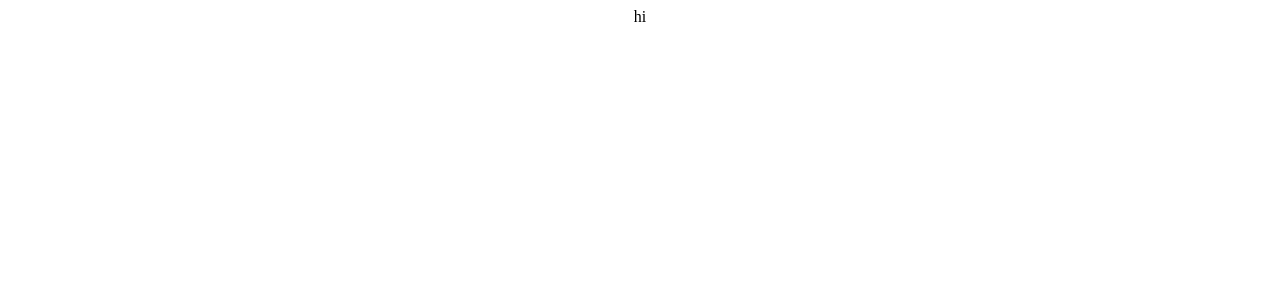
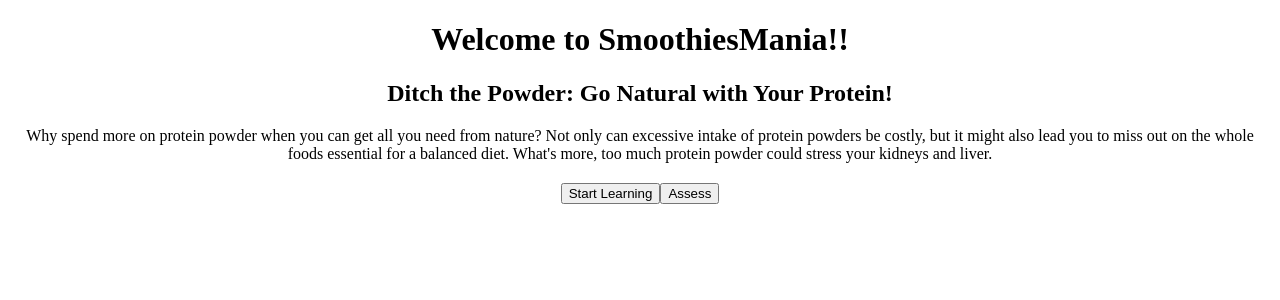
Before and after one commit to tanishabisht/Smoothies, a React (Create React App) app: page / in a window 1280 px wide. Shown: the top 300 px of the page. Built offline with nearby package versions, Linux system fonts and the light colour scheme.

Commit message:
home page

```diff
--- a/src/App.js
+++ b/src/App.js
@@ -1,9 +1,18 @@
+import React from 'react';
 import './App.css';
-import lessons from './data/lessons.json'
+import lessons from './data/lessons.json';
 
 function App() {
   return (
-    <div className="App">hi
+    <div className="App">
+      <h1>Welcome to SmoothiesMania!!</h1>
+      {/* Add buttons for Start Learning and Assess */}
+      <h2>Ditch the Powder: Go Natural with Your Protein!</h2>
+      <p>Why spend more on protein powder when you can get all you need from nature? Not only can excessive intake of protein powders be costly, but it might also lead you to miss out on the whole foods essential for a balanced diet. What's more, too much protein powder could stress your kidneys and liver.</p>
+      <div style={{ textAlign: 'center', marginTop: '20px' }}>
+        <button onClick={() => alert('Start Learning button clicked')}>Start Learning</button>
+        <button onClick={() => alert('Assess button clicked')}>Assess</button>
+      </div>
     </div>
   );
 }
```
